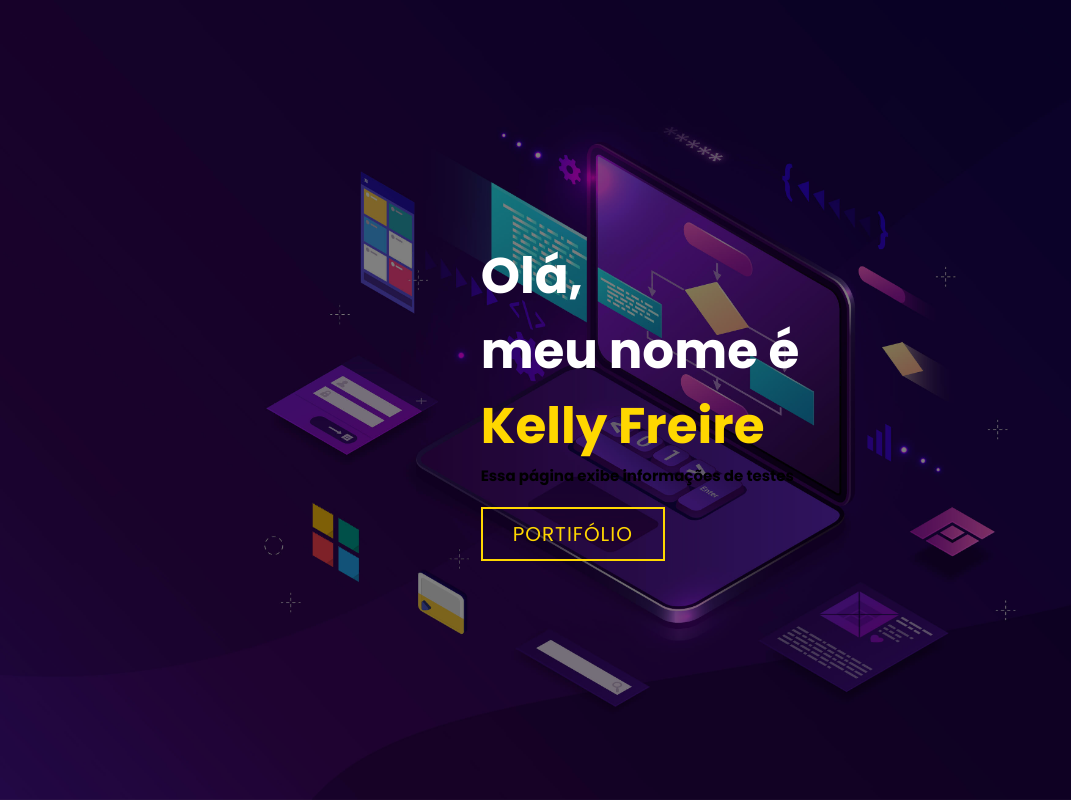
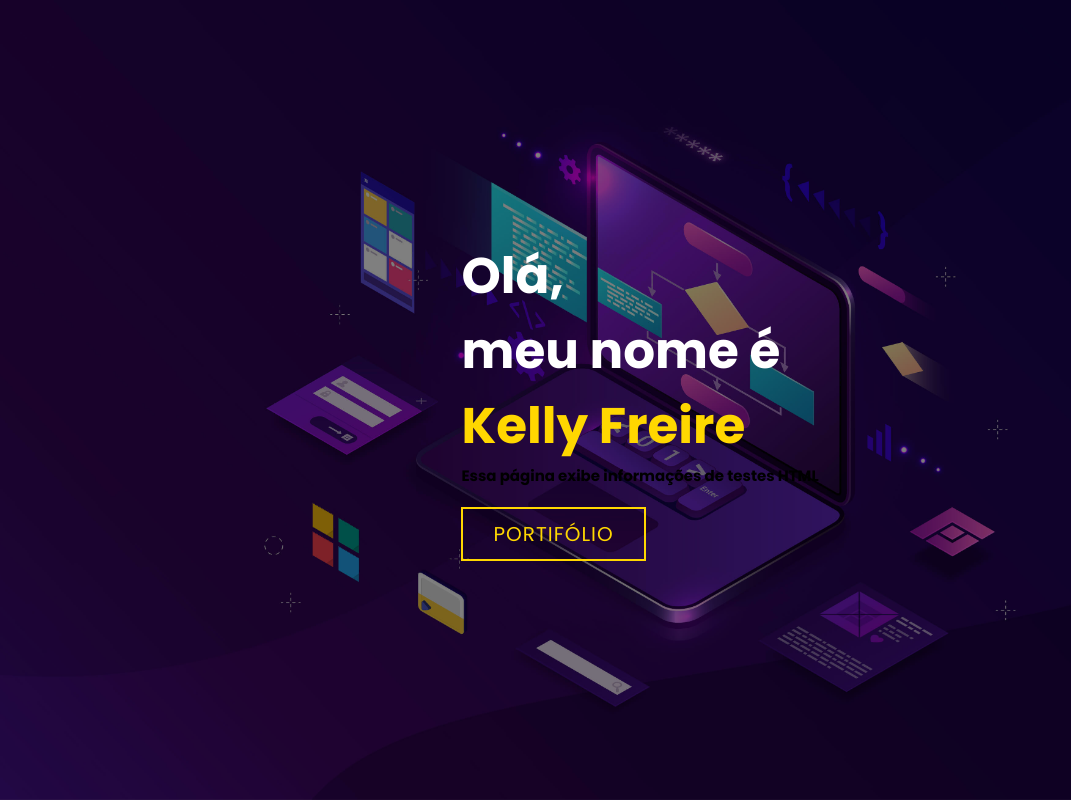
Before and after one commit to fkellyfreire/portifolio-kelly, a plain HTML site: page index.html in a window 1280 px wide. Shown: the top 800 px of the page, without its empty margins (0-1071 px from the left). Drawn offline with Linux system fonts and the light colour scheme.

Commit message:
update teste

```diff
--- a/index.html
+++ b/index.html
@@ -15,7 +15,7 @@
                 <h1>Olá,<span></span></h1>
                 <h1>meu nome é<span></span></h1>
                 <h1>Kelly Freire<span></span></h1>
-                <h2>Essa página exibe informações de testes<span></span></h2>
+                <h2>Essa página exibe informações de testes HTML<span></span></h2>
                 <a href="#portfolio" type="button" class="cta">Portifólio</a>
             </div>
         </div>
```
